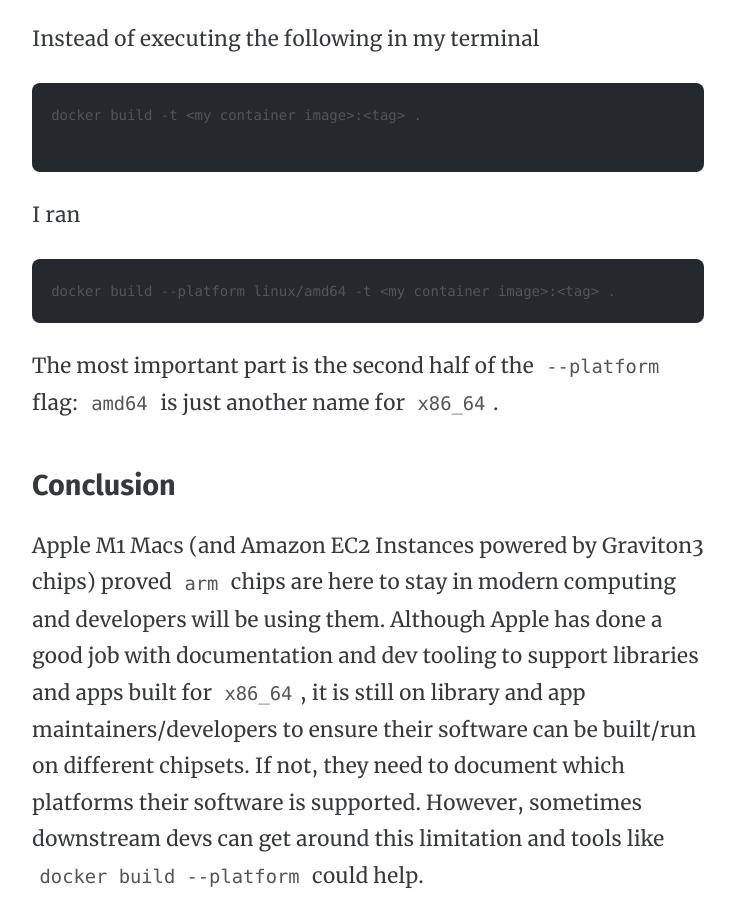
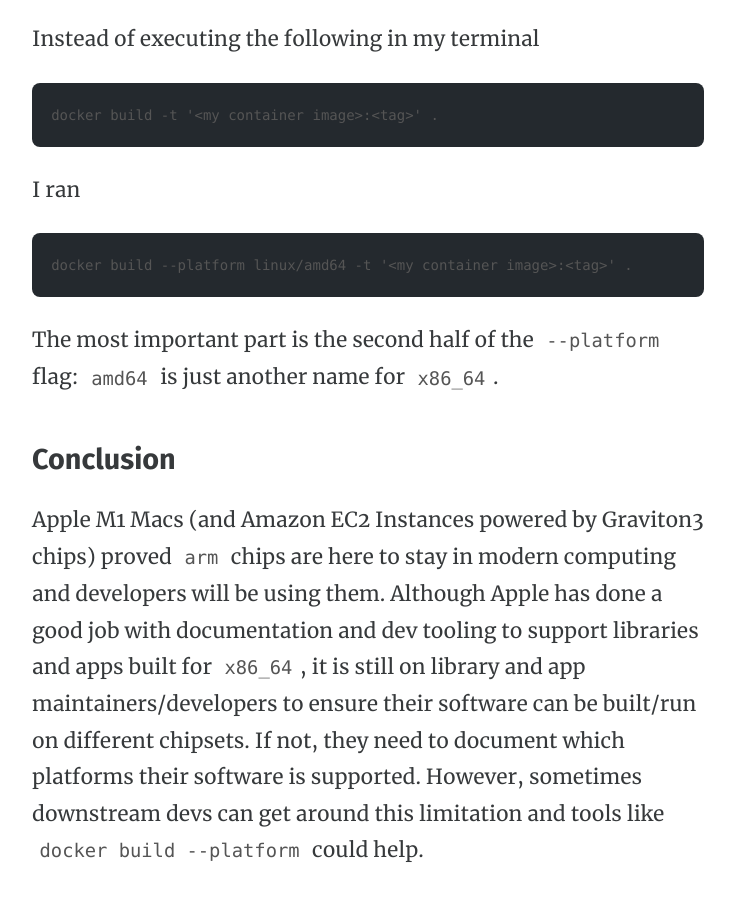
Before and after one commit to thetonus/website, an Astro site: page /posts/til-docker-platform-target in a window 1280 px wide. Shown: the part 2945-3852 px from the top of the page, without its empty margins (272-1007 px from the left). Built offline with nearby package versions, Linux system fonts and the light colour scheme; Astro itself is replaced by a stand-in of ours; some packages are replaced by stand-ins of ours; code samples lack their colours.

Commit message:
chore: fix syntax highlighting

````diff
--- a/content/blog/til-docker-platform-target.md
+++ b/content/blog/til-docker-platform-target.md
@@ -32,14 +32,13 @@ Instead of trying to get another machine and run the same code or build from scr
 Instead of executing the following in my terminal
 
 ```bash
-docker build -t <my container image>:<tag> .
-
+docker build -t '<my container image>:<tag>' .
 ```
 
 I ran
 
 ```bash
-docker build --platform linux/amd64 -t <my container image>:<tag> .
+docker build --platform linux/amd64 -t '<my container image>:<tag>' .
 ```
 
 The most important part is the second half of the `--platform` flag: `amd64` is just another name for `x86_64`.
````
